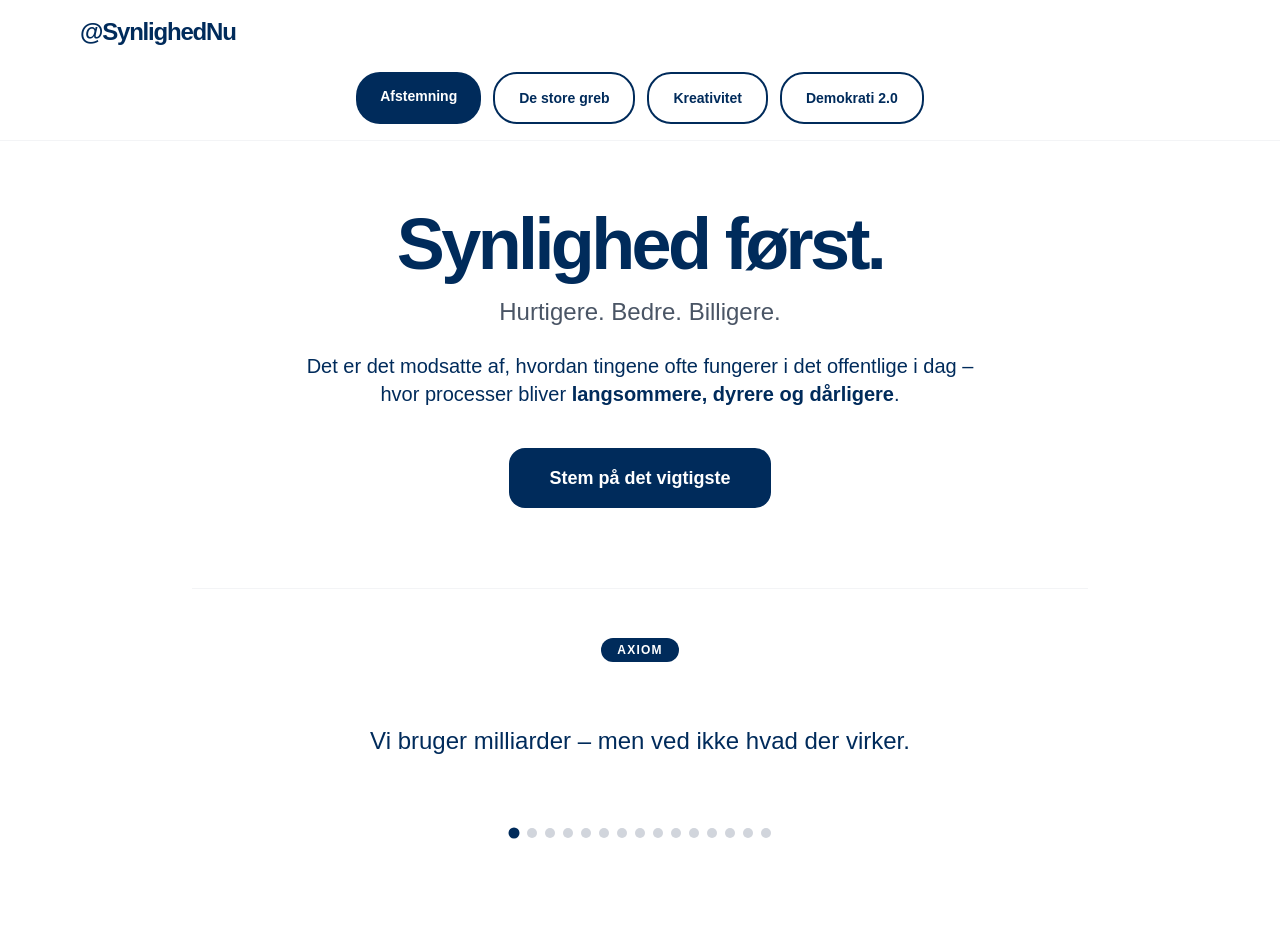
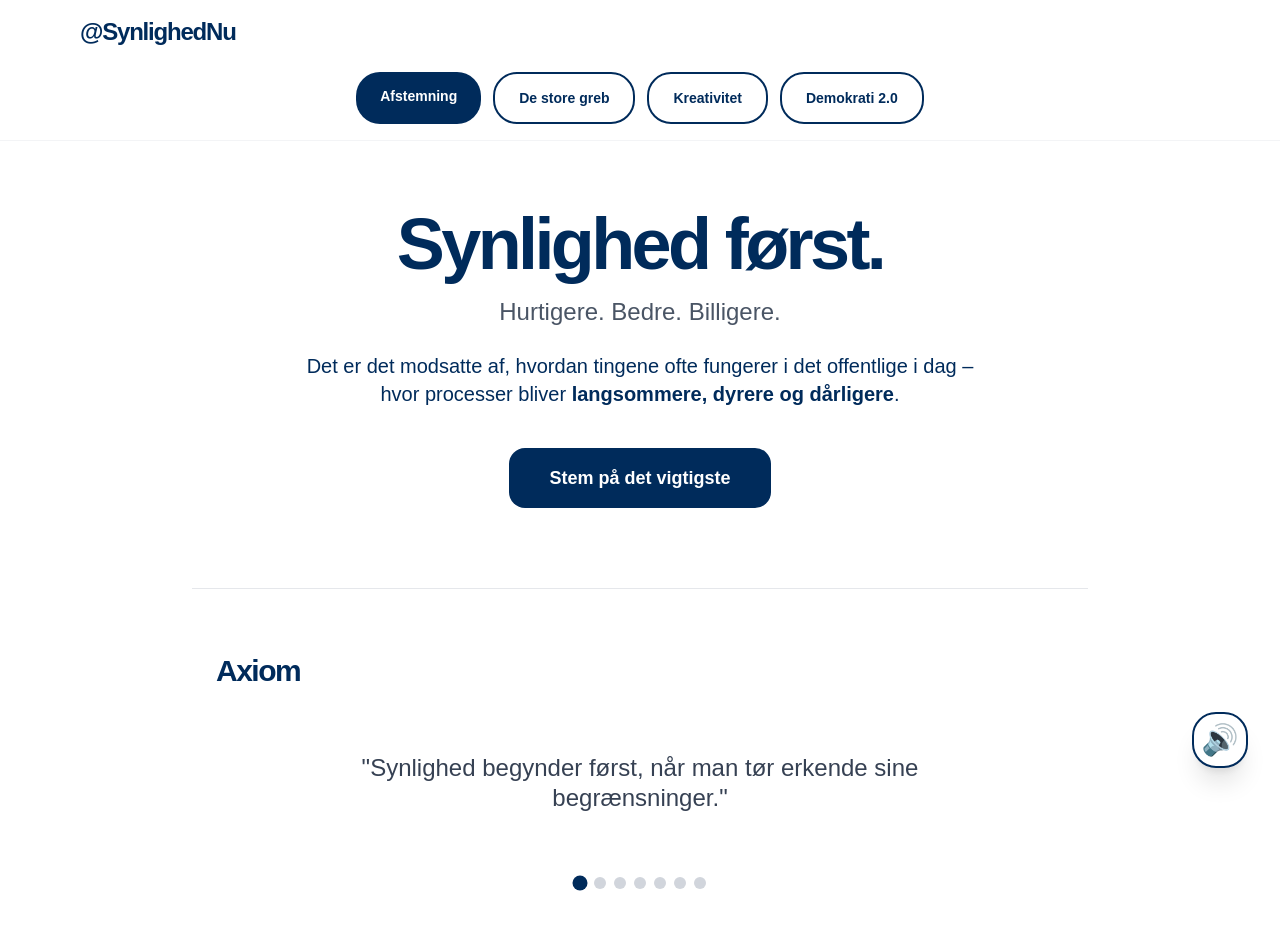
Before and after one commit to synlighed-nu/synlighed-nu-clean, a Next.js app: page / in a window 1280 px wide. Shown: the top 952 px of the page. Built offline with nearby package versions, Linux system fonts and the light colour scheme.

Commit message:
Update _Axioms.tsx

```diff
--- a/app/components/_Axioms.tsx
+++ b/app/components/_Axioms.tsx
@@ -1,24 +1,16 @@
 'use client';
 
 import React, { useState, useEffect } from 'react';
-import Link from 'next/link';
+import SpeakerButton from './_SpeakerButton';
 
 const axioms = [
-  "Vi bruger milliarder – men ved ikke hvad der virker.",
-  "Problemet er ikke mangel på data – det er mangel på overblik.",
-  "Vi kalder det reformer – men det er gentagelser.",
+  "Synlighed begynder først, når man tør erkende sine begrænsninger.",
+  "Problemet er ikke mangel på data – problemet er mangel på overblik.",
+  "Vi kalder det reformer, men det er ofte bare gentagelser.",
   "Systemet er ikke designet til at lære – det er designet til at fortsætte.",
-  "Vi behandler konsekvenser – men ændrer ikke årsager.",
-  "Sundhed er ikke problemet – det er resultatet.",
-  "Hvis børnene ikke udvikler sig – har vi ingen fremtid.",
-  "Kreativitet skaber løsninger – systemet kvæler dem.",
-  "Synlighed ændrer ikke alt – men uden synlighed ændres ingenting.",
-  "Vi åbner systemet – én del ad gangen.",
-  "Hurtigere. Bedre. Billigere. er det modsatte af staten i dag.",
-  "Demokrati bliver til idiokrati uden løbende opgradering.",
-  "Axiom er de få regler der aldrig må forhandles væk.",
-  "Offentlig administration bør være et reasoning-værk – ikke et embed-værk.",
-  "Synlighed begynder først, når man tør erkende sine begrænsninger."
+  "Vi behandler konsekvenser, men ændrer sjældent årsagerne.",
+  "Hvis man bliver ved med at stille det forkerte spørgsmål, udelukker man det rigtige svar.",
+  "Beskyttelse af grundvandet er ikke til forhandling."
 ];
 
 export default function Axioms() {
@@ -32,33 +24,29 @@ export default function Axioms() {
   }, []);
 
   return (
-    <div className="max-w-4xl mx-auto px-6 py-12 bg-white border-t border-gray-100">
-      <div className="text-center">
-        <Link
-          href="/axiom"
-          className="inline-block px-4 py-1 bg-[#002B5B] hover:bg-[#001B3D] text-white text-xs font-semibold tracking-widest rounded-full mb-6 transition-colors"
-        >
-          AXIOM
-        </Link>
+    <section className="max-w-4xl mx-auto px-6 py-16 border-t border-gray-200 bg-white">
+      <div className="flex items-center justify-between mb-6">
+        <h2 className="text-3xl font-bold tracking-tighter">Axiom</h2>
+        <SpeakerButton />
+      </div>
 
-        <div className="min-h-[110px] flex items-center justify-center">
-          <p className="text-xl md:text-2xl font-medium text-[#002B5B] leading-tight transition-opacity duration-700">
-            {axioms[current]}
+      <div className="min-h-[140px] flex items-center justify-center text-center px-8">
+        <p className="text-2xl font-medium leading-tight text-gray-700 max-w-2xl transition-all">
+          "{axioms[current]}"
         </p>
       </div>
 
-        <div className="flex justify-center gap-2 mt-8">
-          {axioms.map((_, i) => (
+      <div className="flex justify-center gap-2 mt-6">
+        {axioms.map((_, index) => (
           <button
-              key={i}
-              onClick={() => setCurrent(i)}
-              className={`w-2.5 h-2.5 rounded-full transition-all ${
-                i === current ? 'bg-[#002B5B] scale-110' : 'bg-gray-300 hover:bg-gray-400'
+            key={index}
+            onClick={() => setCurrent(index)}
+            className={`w-3 h-3 rounded-full transition-all ${
+              index === current ? 'bg-[#002B5B] scale-125' : 'bg-gray-300 hover:bg-gray-400'
             }`}
           />
         ))}
       </div>
-      </div>
-    </div>
+    </section>
   );
 }
```
Lines whose indentation alone changed are shown as unchanged.
